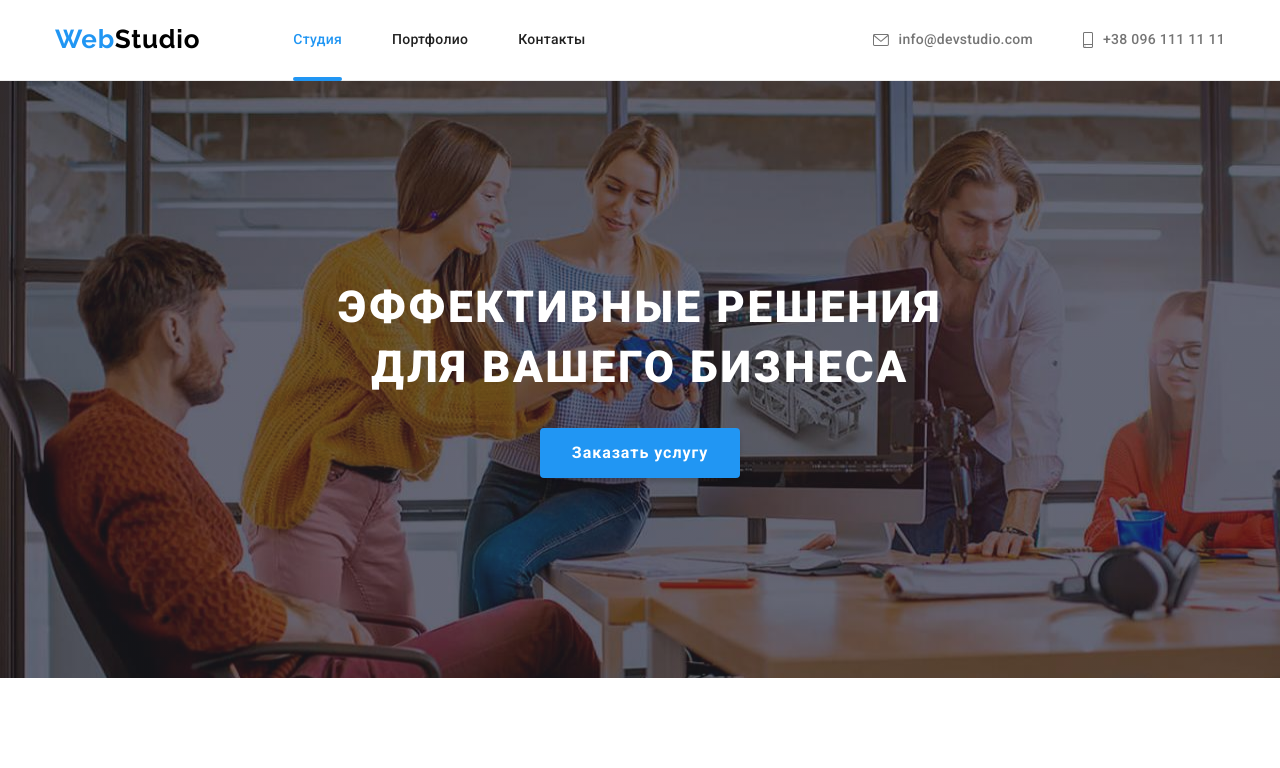
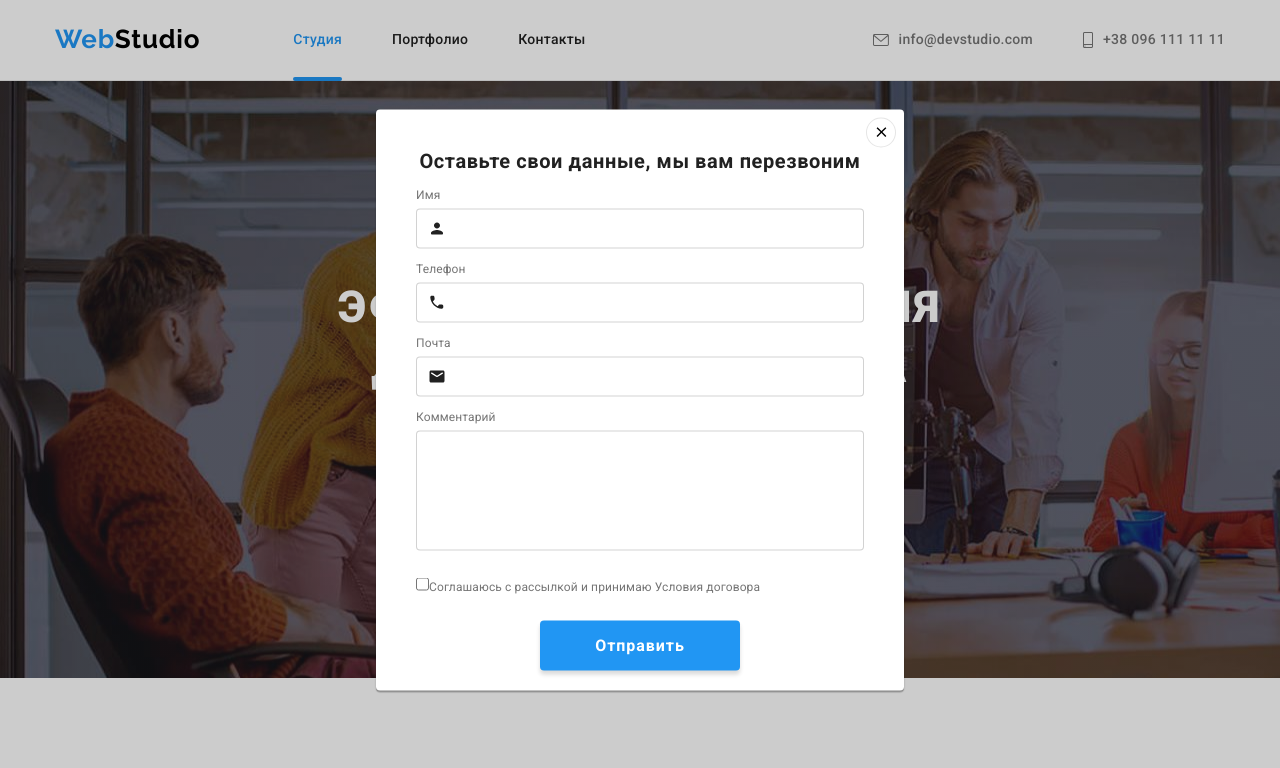
Before and after one commit to Yaroslav-Zozulya/goit-markup-hw-06, a plain HTML site: page index.html in a window 1280 px wide. Shown: the top 768 px of the page. Drawn offline with nearby package versions, Linux system fonts and the light colour scheme.

Commit message:
added modal form

```diff
--- a/css/styles.css
+++ b/css/styles.css
@@ -760,3 +760,86 @@ img {
     opacity: 0;
     pointer-events: none;
 }
+
+.modal-form {
+    display: flex;
+    flex-direction: column;
+    padding: 40px;
+}
+
+.modal-title {
+    margin-bottom: 12px;
+    font-weight: 700;
+    font-size: 20px;
+    line-height: 1.15;
+    text-align: center;
+    letter-spacing: 0.03em;
+    color: var(--primery-title-color);
+}
+
+.modal-form-label {
+    font-size: 12px;
+    line-height: 1.67;
+    letter-spacing: 0.01em;
+    color: var(--primery-text-color);
+}
+
+.form-input-wrap {
+    display: block;
+    position: relative;
+    margin-top: 4px;
+    margin-bottom: 10px;
+}
+
+.modal-form-input {
+    width: 100%;
+    height: 40px;
+    padding-left: 30px;
+    border: 1px solid rgba(33, 33, 33, 0.2);
+    border-radius: 4px;
+}
+
+.modal-form-input-icon {
+    position: absolute;
+    top: 50%;
+    left: 12px;
+    width: 18px;
+    height: 18px;
+    transform: translateY(-50%);
+    fill: var(--primery-title-color);
+}
+
+.modal-form-message {
+    width: 100%;
+    height: 120px;
+    margin-top: 4px;
+    margin-bottom: 20px;
+    padding: 12px 16px;
+    border: 1px solid rgba(33, 33, 33, 0.2);
+    border-radius: 4px;
+    resize: none;
+}
+
+.modal-form-checkbox {
+    margin-bottom: 30px;
+}
+.modal-form-button {
+    align-self: center;
+    min-width: 200px;
+    min-height: 50px;
+    border: 0;
+    border-radius: 4px;
+    font-weight: 700;
+    font-size: 16px;
+    line-height: 1.88;
+    letter-spacing: 0.06em;
+    color: var(--first-background-color);
+    background-color: var(--links-hover-color);
+    box-shadow: 0px 4px 4px rgba(0, 0, 0, 0.15);
+    transition: background-color 250ms var(--transition-timing);
+}
+
+.modal-form-button:hover,
+.modal-form-button:focus {
+    background: var(--button-hover-color);
+}
--- a/index.html
+++ b/index.html
@@ -792,13 +792,63 @@
                 </div>
             </div>
         </footer>
-        <div class="backdrop is-hidden" data-modal>
+        <div class="backdrop" data-modal>
             <div class="modal">
                 <button type="button" data-modal-close class="modal-btn">
                     <svg class="modal-close">
                         <use href="./img/icons.svg#icon-close"></use>
                     </svg>
                 </button>
+                <form class="modal-form" action="#">
+                    <p class="modal-title">
+                        Оставьте свои данные, мы вам перезвоним
+                    </p>
+                    <label class="modal-form-label">
+                        Имя
+                        <span class="form-input-wrap">
+                            <input class="modal-form-input" type="text" />
+                            <svg class="modal-form-input-icon">
+                                <use
+                                    href="./img/icons.svg#icon-user-name"
+                                ></use>
+                            </svg>
+                        </span>
+                    </label>
+                    <label class="modal-form-label">
+                        Телефон
+                        <span class="form-input-wrap">
+                            <input class="modal-form-input" type="tel" />
+                            <svg class="modal-form-input-icon">
+                                <use href="./img/icons.svg#icon-user-tel"></use>
+                            </svg>
+                        </span>
+                    </label>
+                    <label class="modal-form-label">
+                        Почта
+                        <span class="form-input-wrap">
+                            <input class="modal-form-input" type="email" />
+                            <svg class="modal-form-input-icon">
+                                <use
+                                    href="./img/icons.svg#icon-user-email"
+                                ></use>
+                            </svg>
+                        </span>
+                    </label>
+                    <label class="modal-form-label">
+                        Комментарий
+                        <textarea class="modal-form-message"></textarea>
+                    </label>
+                    <label class="modal-form-label">
+                        <input
+                            class="modal-form-checkbox"
+                            type="checkbox"
+                        />Соглашаюсь с рассылкой и принимаю
+                        <a href="#">Условия договора</a>
+                    </label>
+                    <button class="modal-form-button" type="submit">
+                        Отправить
+                    </button>
+                </form>
             </div>
         </div>
         <script src="./js/modal.js"></script>
```
